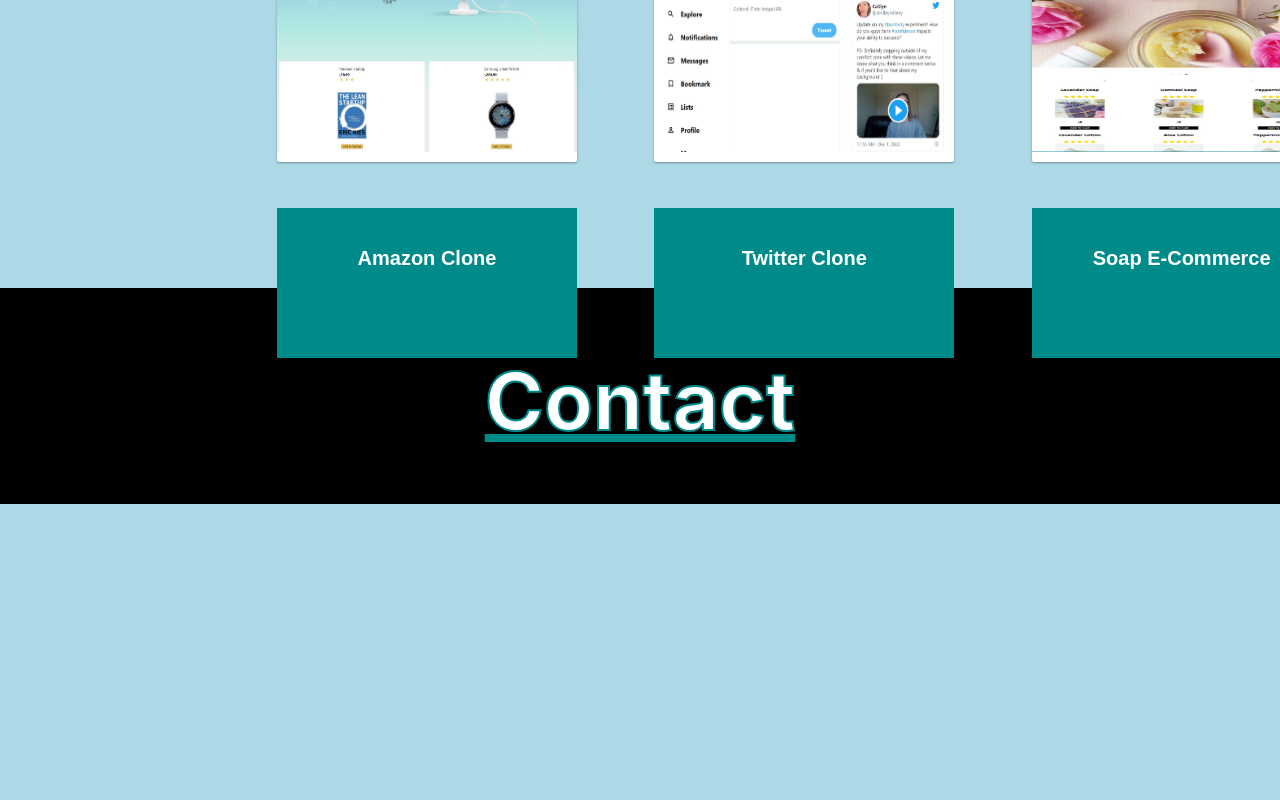
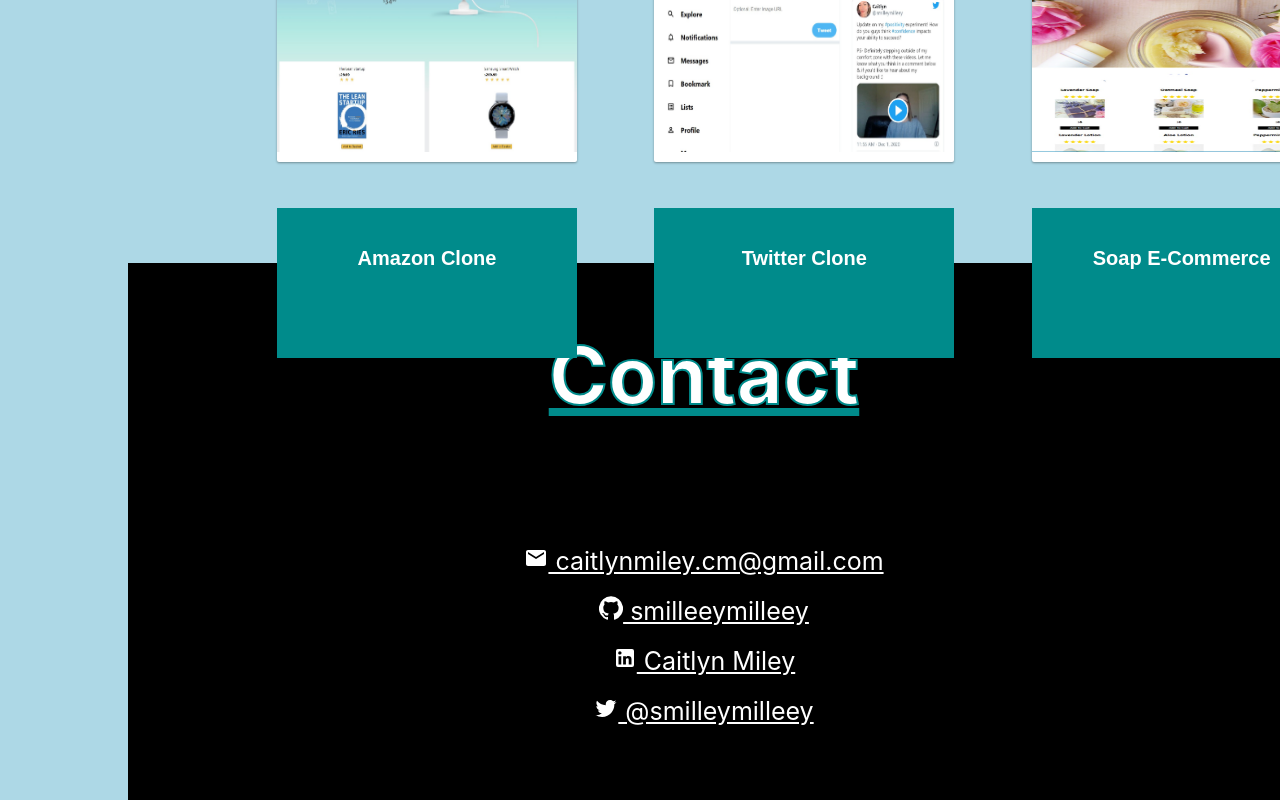
Before and after one commit to smilleeymilleey/Portfolio, a React (Create React App) app: page / in a window 1280 px wide. Shown: the part 1568-2368 px from the top of the page. Before the commit the page ends 2136 px from the top, so only its background shows below. Built offline with nearby package versions, Linux system fonts and the light colour scheme.

Commit message:
styled the footer and added social media and contact links

```diff
--- a/package.json
+++ b/package.json
@@ -3,7 +3,6 @@
   "version": "0.1.0",
   "private": true,
   "homepage": "https://github.com/smilleeymilleey/portfolio",
-
   "dependencies": {
     "@fortawesome/fontawesome-svg-core": "^1.2.34",
     "@fortawesome/free-solid-svg-icons": "^5.15.2",
@@ -25,8 +24,6 @@
     "eject": "react-scripts eject",
     "predeploy": "npm run build",
     "deploy": "gh-pages -d build"
-
-
   },
   "eslintConfig": {
     "extends": [
--- a/src/App.js
+++ b/src/App.js
@@ -4,7 +4,7 @@
 import Navbar from "./Navbar.js";
 import About from "./About.js";
 import Projects from "./Projects.js";
-import Contact from "./Contact.js";
+import Footer from "./Footer.js";
 
 function App() {
   return (
@@ -14,7 +14,7 @@
      <Home></Home>
      <About></About>
      <Projects></Projects>
-     <Contact></Contact>
+     <Footer></Footer>
     </div>
   );
 }
--- a/src/Contact.css
+++ /dev/null
@@ -1,14 +0,0 @@
-.contact__Div__Container {
-
-    margin-bottom: 5%;
-    margin-top: 20%;
-    padding: 10px 1px 1px 1px;
-    font-size: 40px;
-    display: block;
-    background-color: black;
-    text-decoration: underline darkcyan;
-    -webkit-text-stroke: 2px darkcyan;
-    font-weight: bold;
-    color: white;
-
-  }
--- a/src/Contact.js
+++ /dev/null
@@ -1,18 +0,0 @@
-import React from 'react'
-import './Contact.css';
-
-function Contact() {
-    return (
-        <div id="contact" className="contact__Div">
-
-        <div className="contact__Div__Container">
-            <h1>
-                Contact
-            </h1>
-        </div>
-        </div>
-
-    )
-}
-
-export default Contact
--- /dev/null
+++ b/src/Footer.css
@@ -0,0 +1,38 @@
+#contact__Div__Container {
+
+    margin-bottom: 5%;
+    margin-top: 20%;
+    padding: 10px 1px 1px 1px;
+    font-size: 40px;
+    display: block;
+    background-color: black;
+    text-decoration: underline darkcyan;
+    -webkit-text-stroke: 2px darkcyan;
+    font-weight: bold;
+    color: white;
+
+  }
+
+  a {
+    color: white;
+    padding: 10px;
+  }
+
+  /* EXAMPLE FOR RESPONSIVE STYLING VIEW MARGIN & FIRST CONTAINER */
+  #contact {
+    background-color: black;
+    color: white;
+    margin-left: 10%;
+    padding-bottom: 5%;
+  }
+
+
+  #footer__Text {
+
+    color: white;
+    font-size: 25px;
+    display: flex;
+    flex-direction: column;
+
+  }
+  /* add media queries with no margin since the menue turns into a nav bar */
--- /dev/null
+++ b/src/Footer.js
@@ -0,0 +1,36 @@
+import React from 'react'
+import './Footer.css';
+import EmailIcon from '@material-ui/icons/Email';
+import GitHubIcon from '@material-ui/icons/GitHub';
+import LinkedInIcon from '@material-ui/icons/LinkedIn';
+import TwitterIcon from '@material-ui/icons/Twitter';
+
+function Footer() {
+    return (
+    <div id="contact">
+
+        <div id="contact__Div__Container">
+            <h1> Contact </h1>
+        </div>
+        <div id="footer__Text">
+            <a href="mailto:cmiley@protonmail.com">
+              <EmailIcon></EmailIcon> caitlynmiley.cm@gmail.com
+            </a>
+            <a href="https://github.com/smilleeymilleey">
+              <GitHubIcon></GitHubIcon> smilleeymilleey
+            </a>
+            <a href="https://www.linkedin.com/in/caitlynmiley/">
+              <LinkedInIcon></LinkedInIcon> Caitlyn Miley
+            </a>
+            <a href="https://twitter.com/smilleymilleey">
+              <TwitterIcon></TwitterIcon> @smilleymilleey
+            </a>
+
+        </div>
+
+    </div>
+
+    )
+}
+
+export default Footer
--- a/src/Home.css
+++ b/src/Home.css
@@ -12,12 +12,12 @@
 
 
 
-#home__Container {
+#home{
 
 
   color: white;
   padding: 25%;
-  margin: auto;
+  margin-left: 10px;
   background-image: url("https://scontent-dfw5-2.cdninstagram.com/v/t51.2885-15/e35/p1080x1080/159956812_768266453809986_6078118974693888998_n.jpg?tp=1&_nc_ht=scontent-dfw5-2.cdninstagram.com&_nc_cat=106&_nc_ohc=ENaHbQHo7D0AX8MfunF&oh=475e77e234d872e000852fbcbd81cf0a&oe=6076EA74");
   background-size: auto;
 
--- a/src/Home.js
+++ b/src/Home.js
@@ -13,7 +13,7 @@
 return (
 
 
-      <div id="home__Container">
+      <div id="home">
           <h1 id="motto">"I want to <span id="make__Things">make things</span> that <span id="make__Difference"> make a difference"</span> <br></br>
            -Caitlyn Miley</h1>
 
```
